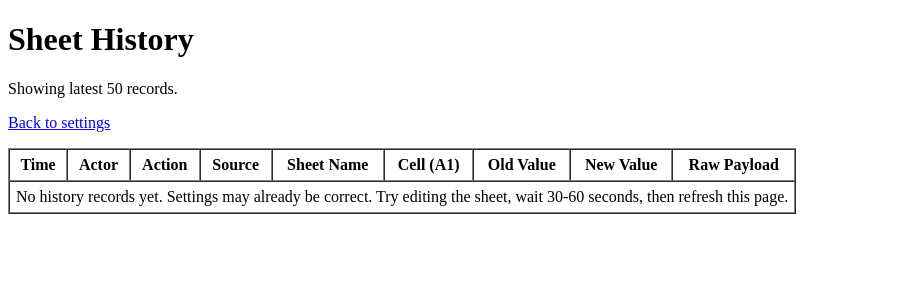
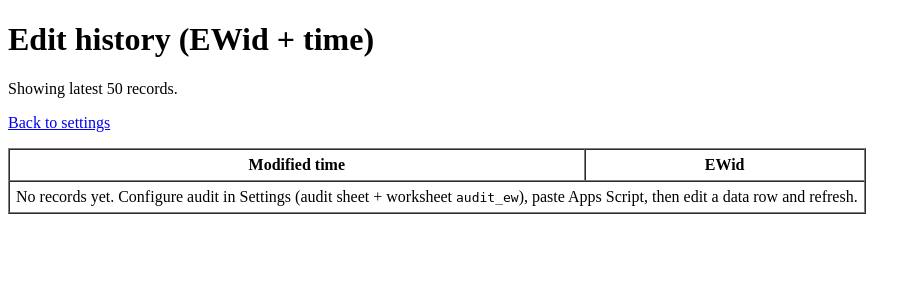
Before and after one commit to Simon8181/data-source-parser-service, a FastAPI app: page /history in a window 1280 px wide. Shown: the top 300 px of the page, without its empty margins (0-921 px from the left). Run offline with FastAPI, Linux system fonts and the light colour scheme.

Commit message:
Simplify audit to EWid (col E) and time only; audit_ew tab.
History page shows two columns when audit is configured; skip Drive Activity in that mode.

```diff
--- a/app/api/settings.py
+++ b/app/api/settings.py
@@ -32,7 +32,7 @@
     sheet_id: str = Form(...),
     worksheet_name: str = Form(...),
     audit_sheet_id: str = Form(""),
-    audit_worksheet_name: str = Form("audit_log"),
+    audit_worksheet_name: str = Form("audit_ew"),
     google_api_key: str = Form(""),
     credentials_file: UploadFile | None = File(None),
 ):
@@ -42,7 +42,7 @@
     runtime["sheet_id"] = sheet_id.strip()
     runtime["worksheet_name"] = worksheet_name.strip()
     runtime["audit_sheet_id"] = audit_sheet_id.strip()
-    runtime["audit_worksheet_name"] = audit_worksheet_name.strip() or "audit_log"
+    runtime["audit_worksheet_name"] = audit_worksheet_name.strip() or "audit_ew"
     runtime["google_api_key"] = google_api_key.strip()
     service.save_runtime_config(runtime)
 
--- a/app/clients/drive_activity_client.py
+++ b/app/clients/drive_activity_client.py
@@ -36,8 +36,10 @@
                     "actor": actor,
                     "action": action,
                     "time": timestamp,
+                    "ew_id": "",
                     "sheet_name": target_title,
                     "cell_a1": "",
+                    "c_key": "",
                     "old_value": "",
                     "new_value": "",
                     "raw": item,
--- a/app/config.py
+++ b/app/config.py
@@ -23,7 +23,7 @@
 
     # Optional sheet audit log source.
     audit_sheet_id: str = ""
-    audit_worksheet_name: str = "audit_log"
+    audit_worksheet_name: str = "audit_ew"
 
     model_config = SettingsConfigDict(env_file=".env", env_file_encoding="utf-8")
 
--- a/app/services/settings_service.py
+++ b/app/services/settings_service.py
@@ -26,7 +26,7 @@
                 "worksheet_name": "",
                 "google_api_key": "",
                 "audit_sheet_id": "",
-                "audit_worksheet_name": "audit_log",
+                "audit_worksheet_name": "audit_ew",
                 "credentials_uploaded": False,
                 "credentials_updated_at": "",
             }
--- a/app/templates/history.html
+++ b/app/templates/history.html
@@ -6,42 +6,28 @@
   <title>Sheet History</title>
 </head>
 <body>
-  <h1>Sheet History</h1>
+  <h1>Edit history (EWid + time)</h1>
   <p>Showing latest {{ limit }} records.</p>
   <p><a href="/settings">Back to settings</a></p>
   <table border="1" cellpadding="6" cellspacing="0">
     <thead>
       <tr>
-        <th>Time</th>
-        <th>Actor</th>
-        <th>Action</th>
-        <th>Source</th>
-        <th>Sheet Name</th>
-        <th>Cell (A1)</th>
-        <th>Old Value</th>
-        <th>New Value</th>
-        <th>Raw Payload</th>
+        <th>Modified time</th>
+        <th>EWid</th>
       </tr>
     </thead>
     <tbody>
       {% for event in events %}
       <tr>
-        <td>{{ event.time }}</td>
-        <td>{{ event.actor }}</td>
-        <td>{{ event.action }}</td>
-        <td>{{ event.source }}</td>
-        <td>{{ event.sheet_name | default('', true) }}</td>
-        <td>{{ event.cell_a1 | default('', true) }}</td>
-        <td>{{ event.old_value | default('', true) }}</td>
-        <td>{{ event.new_value | default('', true) }}</td>
-        <td><pre style="white-space: pre-wrap; margin: 0;">{{ event.raw_pretty }}</pre></td>
+        <td>{{ event.time | default('', true) }}</td>
+        <td>{{ event.ew_id | default('', true) }}</td>
       </tr>
       {% endfor %}
       {% if not events %}
       <tr>
-        <td colspan="9">
-          No history records yet. Settings may already be correct.
-          Try editing the sheet, wait 30-60 seconds, then refresh this page.
+        <td colspan="2">
+          No records yet. Configure audit in Settings (audit sheet + worksheet
+          <code>audit_ew</code>), paste Apps Script, then edit a data row and refresh.
         </td>
       </tr>
       {% endif %}
--- a/app/templates/settings.html
+++ b/app/templates/settings.html
@@ -25,7 +25,7 @@
     <input name="audit_sheet_id" value="{{ settings.audit_sheet_id }}" /><br /><br />
 
     <label>Audit Worksheet Name</label><br />
-    <input name="audit_worksheet_name" value="{{ settings.audit_worksheet_name or 'audit_log' }}" /><br /><br />
+    <input name="audit_worksheet_name" value="{{ settings.audit_worksheet_name or 'audit_ew' }}" /><br /><br />
 
     <label>Google API Key (optional)</label><br />
     <input name="google_api_key" value="{{ settings.google_api_key }}" /><br /><br />
```
Also changed, not shown: app/clients/sheet_audit_client.py (+8 -8 lines), app/services/history_service.py (+10 -8 lines), tests/test_history_service.py (+1 -1 lines), README.md, 2 other files.
